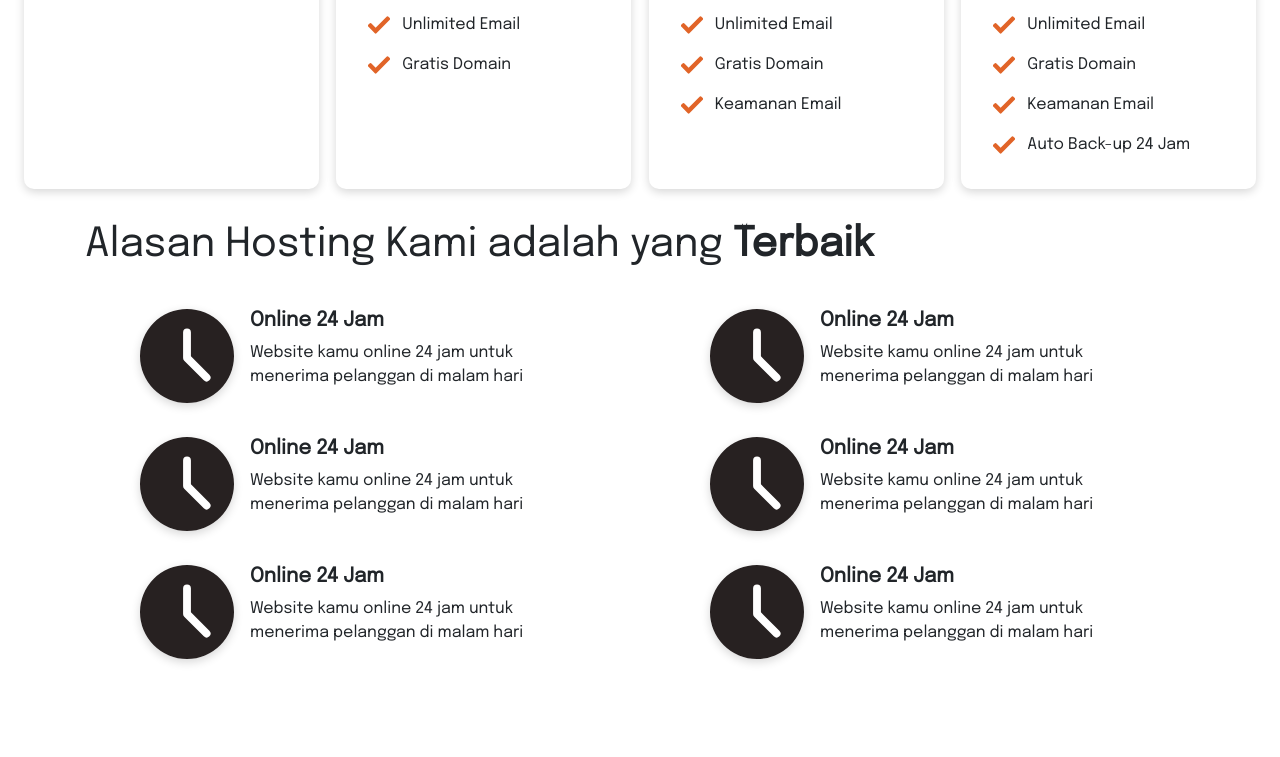
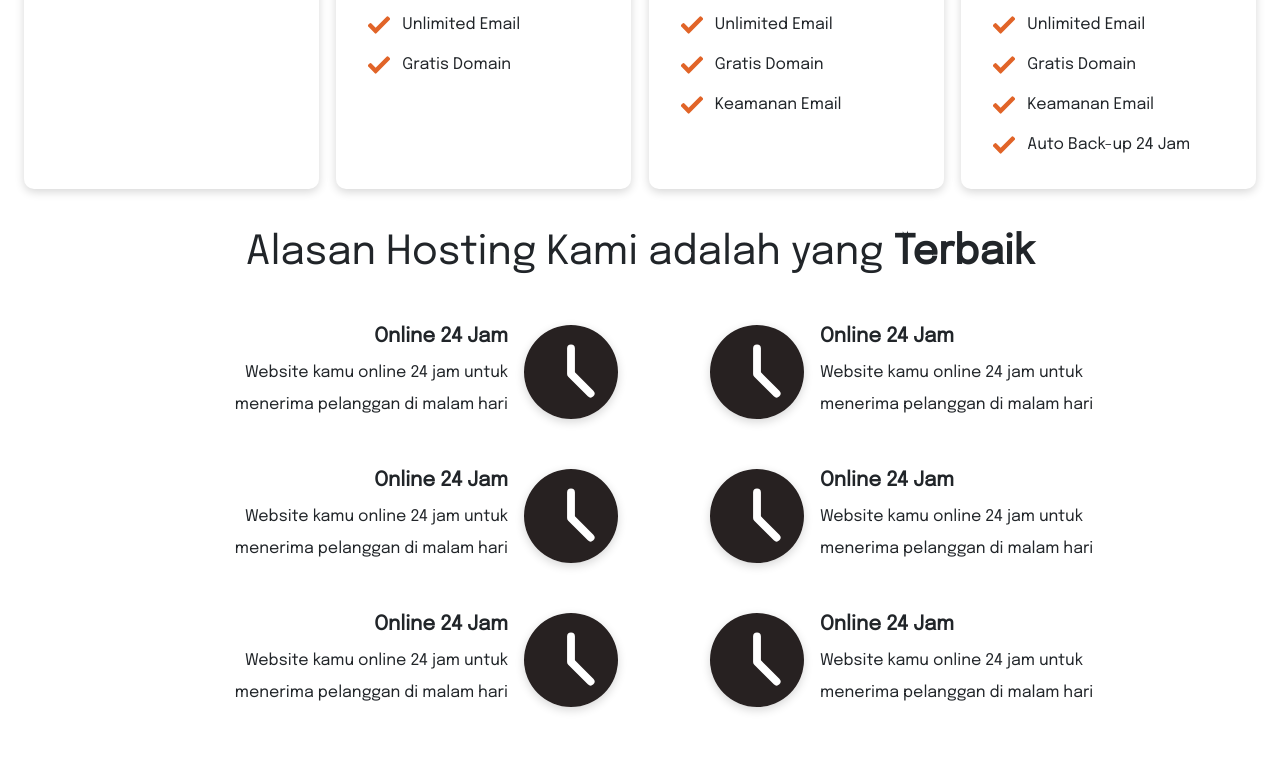
Before and after one commit to alfianandinugraha/dodomain, a website built with webpack: page src/index.html in a window 1280 px wide. Shown: the part 2383-3140 px from the top of the page. Before the commit the page ends 3076 px from the top, so only its background shows below. Built offline with nearby package versions, Linux system fonts and the light colour scheme.

Commit message:
feat(add): adding responsive position hosting benefit content

```diff
--- a/src/index.html
+++ b/src/index.html
@@ -178,12 +178,12 @@
     <section class="hosting-benefit">
       <div class="container">
         <div class="row">
-          <div class="col-12">
+          <div class="col-12 hosting-benefit__title">
             <h1>Alasan Hosting Kami adalah yang <b>Terbaik</b></h1>
           </div>
         </div>
         <div class="row hosting-benefit__container">
-          <div class="col-12 col-lg-6 order-1 order-lg-2">
+          <div class="col-12 col-lg-6 hosting-benefit__container__left">
             <div class="hosting-benefit__item">
               <div class="hosting-benefit__item__icon">
                 <img src="./svg/clock.svg"/>
@@ -212,7 +212,7 @@
               </div>
             </div>
           </div>
-          <div class="col-12 col-lg-6 order-2 order-lg-1">
+          <div class="col-12 col-lg-6 hosting-benefit__container__right">
             <div class="hosting-benefit__item">
               <div class="hosting-benefit__item__icon">
                 <img src="./svg/clock.svg" />
--- a/src/scss/hosting-benefit.scss
+++ b/src/scss/hosting-benefit.scss
@@ -1,4 +1,12 @@
 .hosting-benefit {
+  &__title {
+    text-align: center;
+
+    h1 {
+      line-height: 4rem;
+    }
+  }
+
   &__container {
     margin-top: 2rem;
   }
@@ -25,6 +33,10 @@
       h5 {
         font-weight: 700;
       }
+
+      p {
+        line-height: 2rem;
+      }
     }
   }
 }
@@ -38,3 +50,28 @@
     }
   }
 }
+
+@media screen and (min-width: 992px) {
+  .hosting-benefit {
+    &__container {
+      &__left {
+        .hosting-benefit {
+          &__item {
+            margin-right: 0;
+
+            &__icon {
+              order: 2;
+            }
+
+            &__content {
+              order: 1;
+              text-align: right;
+              margin-left: 0;
+              margin-right: 1rem;
+            }
+          }
+        }
+      }
+    }
+  }
+}
```
